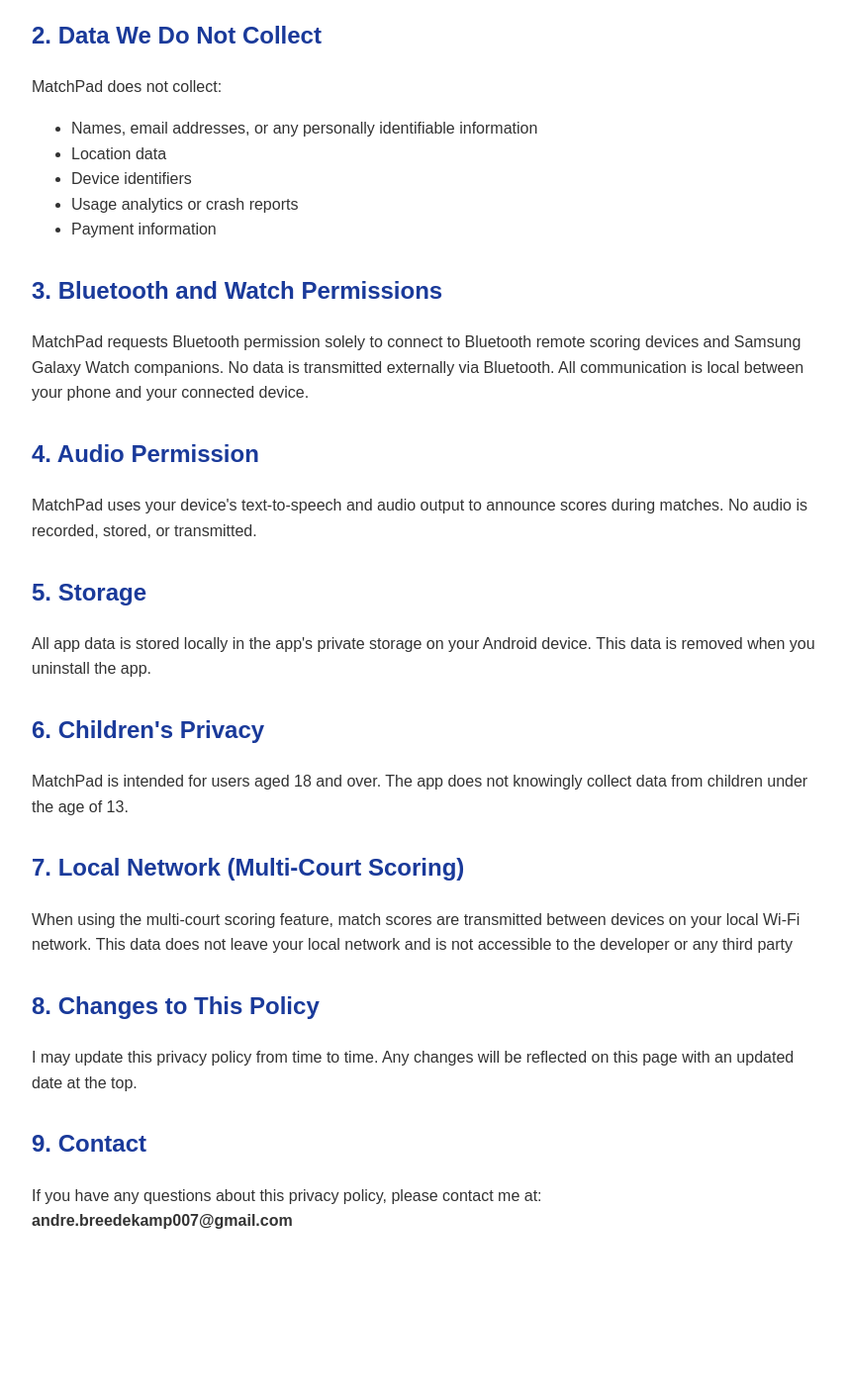
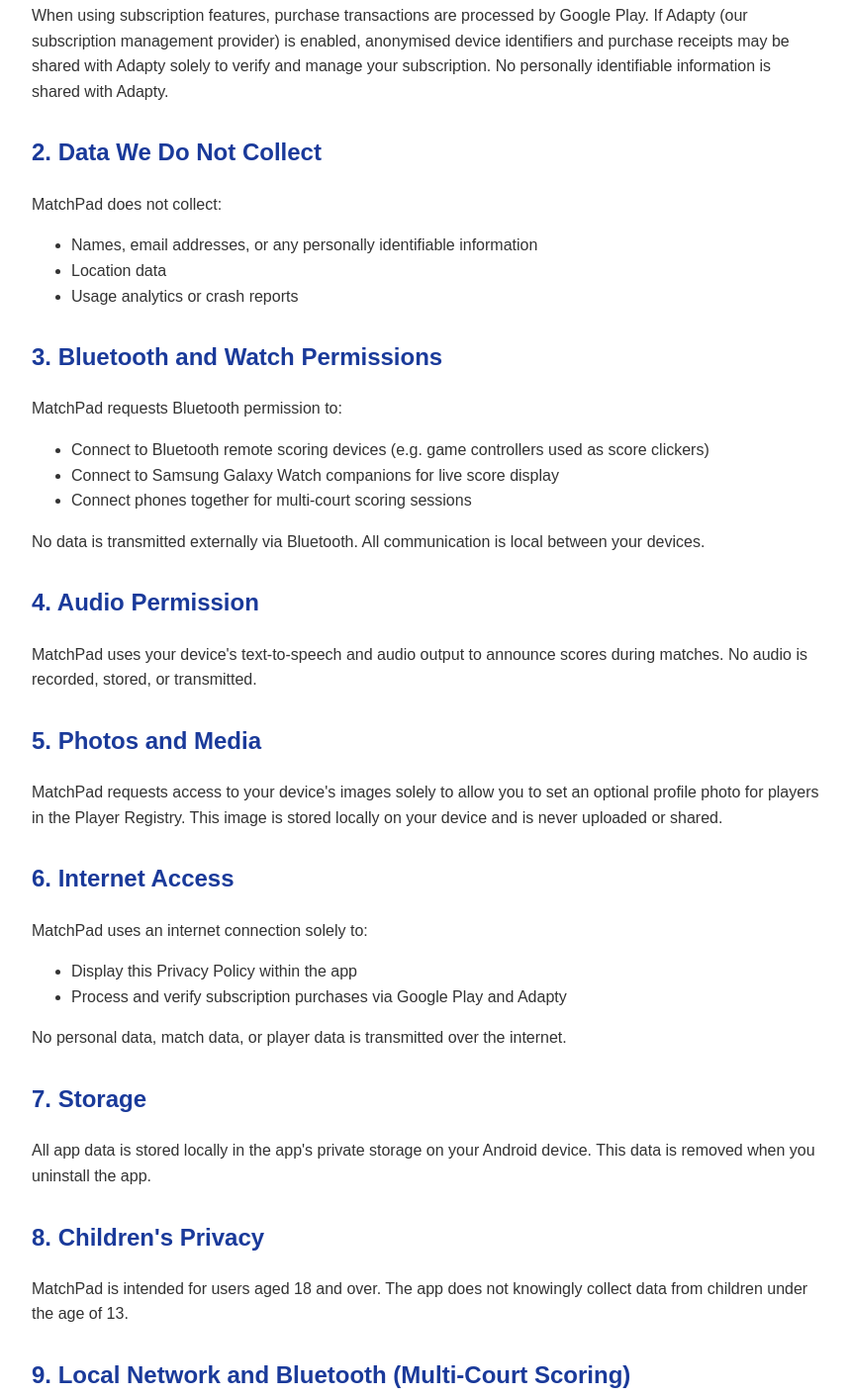
Before and after one commit to andrebreedekamp007-sudo/matchpad-privacy, a plain HTML site: page index.html in a window 1280 px wide. Shown: the part 409-1821 px from the top of the page at 99% size, without its empty margins (208-1066 px from the left). Before the commit the page ends 1696 px from the top, so only its background shows below. Drawn offline with Linux system fonts and the light colour scheme.

Commit message:
Update privacy policy content and structure

````diff
--- a/index.html
+++ b/index.html
@@ -1,3 +1,4 @@
+
 <!DOCTYPE html>
 <html lang="en">
 <head>
@@ -32,46 +33,79 @@
 including player names, match scores, tournament results, and match
 history — is stored locally on your device only. This data never leaves
 your device and is not accessible to me or anyone else.</p>
+<p>When using subscription features, purchase transactions are processed
+by Google Play. If Adapty (our subscription management provider) is
+enabled, anonymised device identifiers and purchase receipts may be
+shared with Adapty solely to verify and manage your subscription. No
+personally identifiable information is shared with Adapty.</p>
 
 <h2>2. Data We Do Not Collect</h2>
 <p>MatchPad does not collect:</p>
 <ul>
   <li>Names, email addresses, or any personally identifiable information</li>
   <li>Location data</li>
-  <li>Device identifiers</li>
   <li>Usage analytics or crash reports</li>
-  <li>Payment information</li>
 </ul>
 
 <h2>3. Bluetooth and Watch Permissions</h2>
-<p>MatchPad requests Bluetooth permission solely to connect to Bluetooth
-remote scoring devices and Samsung Galaxy Watch companions. No data is
-transmitted externally via Bluetooth. All communication is local between
-your phone and your connected device.</p>
+<p>MatchPad requests Bluetooth permission to:</p>
+<ul>
+  <li>Connect to Bluetooth remote scoring devices (e.g. game controllers used as score clickers)</li>
+  <li>Connect to Samsung Galaxy Watch companions for live score display</li>
+  <li>Connect phones together for multi-court scoring sessions</li>
+</ul>
+<p>No data is transmitted externally via Bluetooth. All communication is
+local between your devices.</p>
 
 <h2>4. Audio Permission</h2>
 <p>MatchPad uses your device's text-to-speech and audio output to announce
 scores during matches. No audio is recorded, stored, or transmitted.</p>
 
-<h2>5. Storage</h2>
+<h2>5. Photos and Media</h2>
+<p>MatchPad requests access to your device's images solely to allow you
+to set an optional profile photo for players in the Player Registry.
+This image is stored locally on your device and is never uploaded or
+shared.</p>
+
+<h2>6. Internet Access</h2>
+<p>MatchPad uses an internet connection solely to:</p>
+<ul>
+  <li>Display this Privacy Policy within the app</li>
+  <li>Process and verify subscription purchases via Google Play and Adapty</li>
+</ul>
+<p>No personal data, match data, or player data is transmitted over the
+internet.</p>
+
+<h2>7. Storage</h2>
 <p>All app data is stored locally in the app's private storage on your
 Android device. This data is removed when you uninstall the app.</p>
 
-<h2>6. Children's Privacy</h2>
+<h2>8. Children's Privacy</h2>
 <p>MatchPad is intended for users aged 18 and over. The app does not
 knowingly collect data from children under the age of 13.</p>
 
-<h2>7. Local Network (Multi-Court Scoring)</h2>
-<p>When using the multi-court scoring feature, match scores are transmitted between devices on your local Wi-Fi network.
-  This data does not leave your local network and is not accessible to the developer or any third party</p>
+<h2>9. Local Network and Bluetooth (Multi-Court Scoring)</h2>
+<p>When using the multi-court scoring feature, match scores are transmitted
+directly between devices over a local Bluetooth connection or local Wi-Fi
+network. This data does not leave your local environment and is not
+accessible to the developer or any third party.</p>
 
-<h2>8. Changes to This Policy</h2>
+<h2>10. Third-Party Services</h2>
+<p>MatchPad may use the following third-party service:</p>
+<p><strong>Adapty</strong> — used for subscription management. When active,
+Adapty may collect anonymised device identifiers and purchase receipt data
+to verify your subscription status. Adapty does not receive your name,
+player data, or match history. For more information, see
+<a href="https://adapty.io/privacy">Adapty's Privacy Policy</a>.</p>
+
+<h2>11. Changes to This Policy</h2>
 <p>I may update this privacy policy from time to time. Any changes will
 be reflected on this page with an updated date at the top.</p>
 
-<h2>9. Contact</h2>
+<h2>12. Contact</h2>
 <p>If you have any questions about this privacy policy, please contact me at:<br>
 <strong>andre.breedekamp007@gmail.com</strong></p>
 
 </body>
 </html>
+```
````
